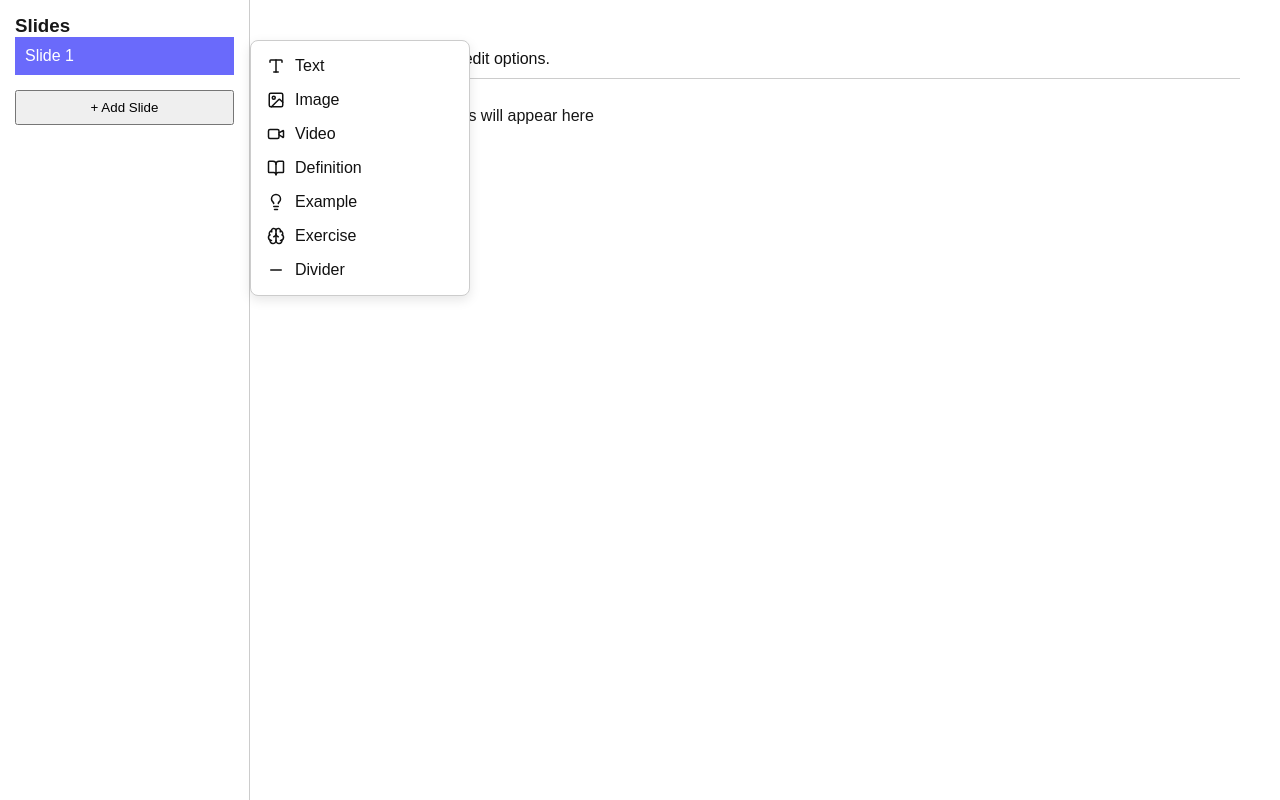
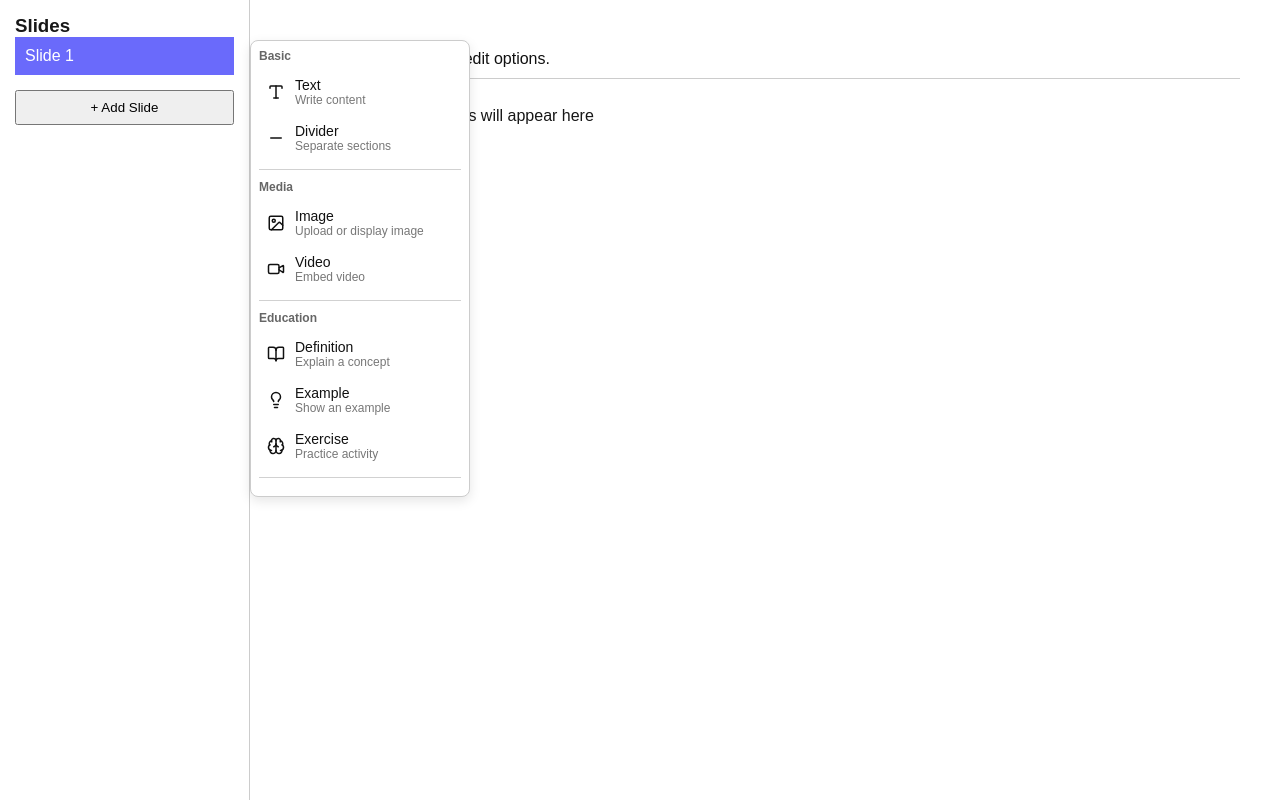
Before and after one commit to Danny-Ngolo/slide_editor, a Next.js app: page /slides in a window 1280 px wide. Both pictures are taken after a click on the button "+ Add Block". Built offline with nearby package versions, Linux system fonts and the light colour scheme.

Commit message:
improove the slash menu by positionning it at the cursor

```diff
--- a/src/app/slides/components/InsertMenu.jsx
+++ b/src/app/slides/components/InsertMenu.jsx
@@ -11,30 +11,83 @@ import {
   Minus,
 } from "lucide-react";
 
-const InsertMenu = ({ onSelect, onClose }) => {
+const InsertMenu = ({ onSelect, onClose, query = "" }) => {
   const menuRef = useRef(null);
 
-  const items = [
-    { type: "text", label: "Text", icon: Type },
-    { type: "image", label: "Image", icon: Image },
-    { type: "video", label: "Video", icon: Video },
-    { type: "definition", label: "Definition", icon: BookOpen },
-    { type: "example", label: "Example", icon: Lightbulb },
-    { type: "exercise", label: "Exercise", icon: Brain },
-    { type: "divider", label: "Divider", icon: Minus },
+  const groups = [
+    {
+      title: "Basic",
+      items: [
+        { type: "text", label: "Text", desc: "Write content", icon: Type },
+        {
+          type: "divider",
+          label: "Divider",
+          desc: "Separate sections",
+          icon: Minus,
+        },
+      ],
+    },
+    {
+      title: "Media",
+      items: [
+        {
+          type: "image",
+          label: "Image",
+          desc: "Upload or display image",
+          icon: Image,
+        },
+        { type: "video", label: "Video", desc: "Embed video", icon: Video },
+      ],
+    },
+    {
+      title: "Education",
+      items: [
+        {
+          type: "definition",
+          label: "Definition",
+          desc: "Explain a concept",
+          icon: BookOpen,
+        },
+        {
+          type: "example",
+          label: "Example",
+          desc: "Show an example",
+          icon: Lightbulb,
+        },
+        {
+          type: "exercise",
+          label: "Exercise",
+          desc: "Practice activity",
+          icon: Brain,
+        },
+      ],
+    },
   ];
+
+  const filteredGroups = groups
+    .map((group) => ({
+      ...group,
+      items: group.items.filter((item) => {
+        return item.label
+          ? item.label
+              .toLowerCase()
+              .includes(query ? query.toString().toLowerCase() : "")
+          : null;
+      }),
+    }))
+    .filter((group) => group.items.length > 0);
 
   useEffect(() => {
     const handleClickOutside = (e) => {
       if (menuRef?.current && !menuRef?.current.contains(e.target)) {
-        onClose()
+        onClose();
       }
     };
 
     const handleEscapeKey = (e) => {
-      if (e.key === 'Escape') {
+      if (e.key === "Escape") {
         onClose();
-      };
+      }
     };
 
     document.addEventListener("mousedown", handleClickOutside);
@@ -43,7 +96,7 @@ const InsertMenu = ({ onSelect, onClose }) => {
     return () => {
       document.removeEventListener("mousedown", handleClickOutside);
       document.removeEventListener("keydown", handleEscapeKey);
-    }
+    };
   }, []);
 
   return (
@@ -59,10 +112,23 @@ const InsertMenu = ({ onSelect, onClose }) => {
         padding: "8px",
         width: "220px",
         boxShadow: "0 4px 12px rgba(0,0,0,0.1)",
-        zIndex: 100
+        zIndex: 100,
       }}
     >
-      {items.map((item) => {
+      {filteredGroups.map((group) => (
+        <div key={group.title} style={{ marginBottom: "10px" }}>
+          <div
+            style={{
+              fontSize: "12px",
+              fontWeight: "bold",
+              color: "#666",
+              marginBottom: "6px",
+            }}
+          >
+            {group.title}
+          </div>
+
+          {group.items.map((item) => {
             const Icon = item.icon;
 
             return (
@@ -72,7 +138,9 @@ const InsertMenu = ({ onSelect, onClose }) => {
                   onSelect(item.type);
                   onClose();
                 }}
-            onMouseEnter={(e) => (e.currentTarget.style.background = "#eee")}
+                onMouseEnter={(e) =>
+                  (e.currentTarget.style.background = "#eee")
+                }
                 onMouseLeave={(e) =>
                   (e.currentTarget.style.background = "transparent")
                 }
@@ -87,10 +155,27 @@ const InsertMenu = ({ onSelect, onClose }) => {
                 }}
               >
                 <Icon size={18} />
-            <span>{item.label}</span>
+                <div>
+                  <div style={{ fontSize: "14px", fontWeight: "500" }}>
+                    {item.label}
+                  </div>
+                  <div style={{ fontSize: "12px", color: "#777" }}>
+                    {item.desc}
+                  </div>
+                </div>
               </div>
             );
           })}
+
+          <hr
+            style={{
+              border: "none",
+              borderTop: "1px solid #d1d1d1",
+              margin: "8px 0",
+            }}
+          />
+        </div>
+      ))}
     </div>
   );
 };
--- a/src/app/slides/components/InsertMenuBetween.jsx
+++ b/src/app/slides/components/InsertMenuBetween.jsx
@@ -1,7 +1,7 @@
 "use client";
 
 import { Plus } from "lucide-react";
-import React, { useState } from "react";
+import React, { useEffect, useState } from "react";
 import InsertMenu from "./InsertMenu";
 
 const InsertMenuBetween = ({ onInsert }) => {
--- a/src/app/slides/components/SlideCanvas.jsx
+++ b/src/app/slides/components/SlideCanvas.jsx
@@ -43,6 +43,7 @@ const SlideCanvas = ({ slide, addBlock, updateBlock, toggleImportant }) => {
                     // key={block.id}
                     block={block}
                     slideId={slide.id}
+                    addBlock={addBlock}
                     updateBlock={updateBlock}
                     toggleImportant={toggleImportant}
                   />
--- a/src/app/slides/components/SlideEditor.jsx
+++ b/src/app/slides/components/SlideEditor.jsx
@@ -30,7 +30,7 @@ const SlideEditor = () => {
     const newBlock = {
       id: Date.now(),
       type: type,
-      content: "<p></p>",
+      content: "",
       important: false,
     };
 
@@ -43,8 +43,6 @@ const SlideEditor = () => {
         } else {
           blocks.splice(index, 0, newBlock);
         }
-
-        console.log("blocks after creation:", blocks);
 
         return {
           ...slide,
--- a/src/app/slides/components/ToolbarButton.jsx
+++ b/src/app/slides/components/ToolbarButton.jsx
@@ -1,12 +1,8 @@
 "use client";
 
-import React, { useEffect } from "react";
+import React from "react";
 
 const ToolbarButton = ({ title, isActive, children, onClick }) => {
-  useEffect(() => {
-    console.log(title, "is", isActive);
-  }, [isActive]);
-
   return (
     <button
       title={title}
--- a/src/app/slides/components/blocks/BlockRenderer.jsx
+++ b/src/app/slides/components/blocks/BlockRenderer.jsx
@@ -7,12 +7,19 @@ import DividerBlock from "./DividerBlock";
 import ImageBlock from "./ImageBlock";
 import YoutubeBlock from "./YoutubeBlock";
 
-const BlockRenderer = ({ block, slideId, updateBlock, toggleImportant }) => {
+const BlockRenderer = ({
+  block,
+  slideId,
+  addBlock,
+  updateBlock,
+  toggleImportant,
+}) => {
   if (block.type === "text") {
     return (
       <TextBlock
         block={block}
         slideId={slideId}
+        addBlock={addBlock}
         updateBlock={updateBlock}
         toggleImportant={toggleImportant}
       />
--- a/src/app/slides/components/blocks/TextBlock.jsx
+++ b/src/app/slides/components/blocks/TextBlock.jsx
@@ -1,6 +1,7 @@
 "use client";
 
-import React, { useEffect } from "react";
+import InsertMenu from "../InsertMenu";
+import React, { useEffect, useState } from "react";
 import { useEditor, EditorContent } from "@tiptap/react";
 import StarterKit from "@tiptap/starter-kit";
 import Underline from "@tiptap/extension-underline";
@@ -8,8 +9,17 @@ import Highlight from "@tiptap/extension-highlight";
 
 import { useEditorContext } from "../EditorContext";
 
-const TextBlock = ({ block, slideId, updateBlock, toggleImportant }) => {
+const TextBlock = ({
+  block,
+  slideId,
+  addBlock,
+  updateBlock,
+  toggleImportant,
+}) => {
   const { setActiveEditor, setEditorState } = useEditorContext();
+  const [showSlashMenu, setShowSlashMenu] = useState(false);
+  const [slashQuery, setSlashQuery] = useState("");
+  const [slashMenuPosition, setSlashMenuPosition] = useState(null);
 
   const getEditorState = (editor) => {
     if (!editor) return {};
@@ -43,8 +53,39 @@ const TextBlock = ({ block, slideId, updateBlock, toggleImportant }) => {
     },
 
     onUpdate({ editor }) {
+      if (!editor) return;
+
+      const text = editor.getText();
+      const selection = editor.state.selection;
+
+      if (!text.includes("/")) {
+        setShowSlashMenu(false);
+      }
+
+      const lastChar = text?.slice(-1);
+
+      if (lastChar === "/") {
+        setShowSlashMenu(true);
+        setSlashQuery("");
+      }
+
+      const matchQuery = text.match(/\/(\w*)$/);
+
+      if (matchQuery) {
+        const coords = editor.view.coordsAtPos(selection.from);
+        console.log("coords", coords);
+
+        if (matchQuery?.length) setSlashQuery(matchQuery[1]);
+
+        setSlashMenuPosition({
+          top: coords.bottom + window.scrollY + 5,
+          left: coords.left + window.scrollX,
+        });
+
+        setShowSlashMenu(true);
+      }
+
       updateBlock(slideId, block.id, editor.getHTML());
-
       updateEditorState(editor);
     },
   });
@@ -63,6 +104,25 @@ const TextBlock = ({ block, slideId, updateBlock, toggleImportant }) => {
 
   if (!editor) return null;
 
+  const handleSlashSelect = (type) => {
+    if (!editor) return;
+
+    // delete "/query"
+    editor
+      .chain()
+      .focus()
+      .deleteRange({
+        from: editor.state.selection.from - slashQuery.length - 1,
+        to: editor.state.selection.from,
+      })
+      .run();
+
+    // insert new block
+    addBlock(slideId, type);
+
+    setShowSlashMenu(false);
+  };
+
   return (
     <div
       style={{
@@ -70,6 +130,7 @@ const TextBlock = ({ block, slideId, updateBlock, toggleImportant }) => {
         padding: "10px",
         border: block.important ? "2px solid orange" : "1px solid #ccc",
         minHeight: "80px",
+        position: "relative",
       }}
     >
       <button onClick={() => toggleImportant(slideId, block.id)}>
@@ -77,6 +138,26 @@ const TextBlock = ({ block, slideId, updateBlock, toggleImportant }) => {
       </button>
 
       <EditorContent editor={editor} />
+
+      {showSlashMenu && slashMenuPosition && (
+        <div
+          style={{
+            position: "absolute",
+            bottom: slashMenuPosition.top,
+            left: slashMenuPosition.left,
+            zIndex: 1000,
+          }}
+        >
+          <InsertMenu
+            query={slashQuery}
+            position={slashMenuPosition}
+            onSelect={(type) => {
+              handleSlashSelect(type);
+            }}
+            onClose={() => setShowSlashMenu(false)}
+          />
+        </div>
+      )}
     </div>
   );
 };
```
Lines whose indentation alone changed are shown as unchanged.
